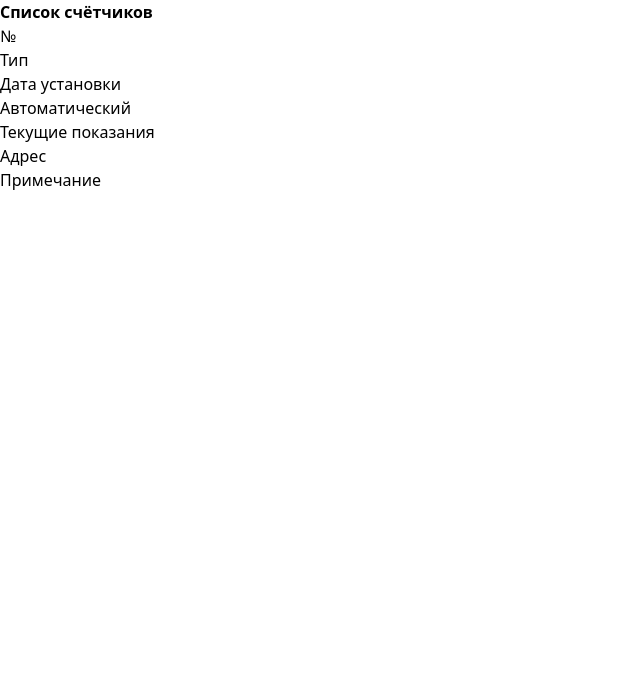
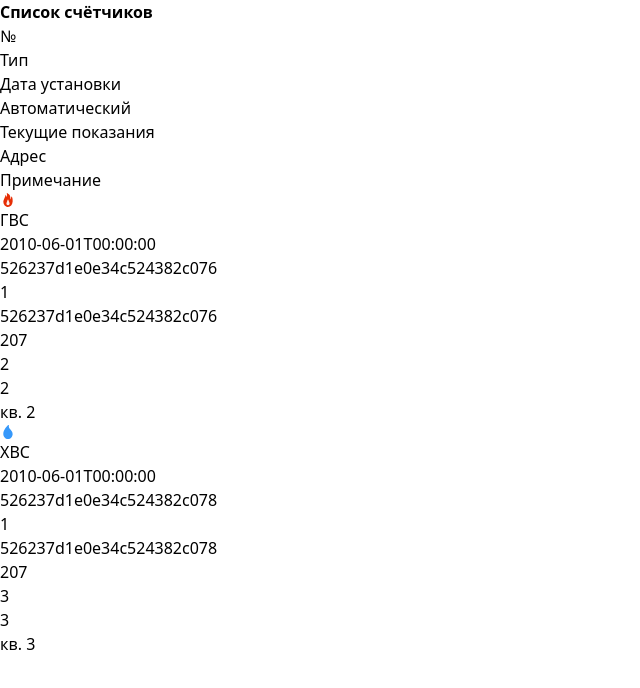
Before and after one commit to EgorVolg/counters, a React (Vite) app: page / in a window 1280 px wide. Shown: the top 688 px of the page, without its empty margins (0-640 px from the left). Built offline with nearby package versions, Linux system fonts and the light colour scheme; data requests are answered from the project's data file.

Commit message:
fix hook useAreas
fix problem with hook useAreas

```diff
--- a/src/components/Itemslist.tsx
+++ b/src/components/Itemslist.tsx
@@ -1,8 +1,9 @@
 import React, { useEffect } from "react";
-import { TMeter } from "./types.ts";
+import { TArea, TMeter } from "./types.ts";
 import axios from "axios";
-import { useAreas } from "./hooks/useAreas.js";
-import { NavItemsListMap } from "./NavItemsTopBar";
+ import { NavItemsListMap } from "./NavItemsTopBar";
+import { useAreas } from "./hooks/useAreas.ts";
+import { Item } from "./Item.tsx";
 
 export const ItemsList = () => {
   const [meters, setMeters] = React.useState<TMeter[]>([]);
@@ -18,23 +19,23 @@ export const ItemsList = () => {
   }, []);
   console.log(areas, "areas");
 
-  //   const createMeter = meters.map((obj: TMeter, index: number) => {
-  //     const areaMap = areas.find((el: TArea) => el.id === obj.area.id);
+    const createMeter = meters.map((obj: TMeter, index: number) => {
+      const areaMap = areas.find((el: TArea) => el.id === obj.area.id);
 
-  //     if (areaMap) {
-  //       const newObj = { ...obj, ...areaMap };
-  //       return <Item el={newObj} key={index} />;
-  //     }
+      if (areaMap) {
+        const newObj = { ...obj, ...areaMap };
+        return <Item el={newObj} key={index} />;
+      }
 
-  //     return obj;
-  //   });
+      return obj;
+    });
 
   return (
     <div>
       <header className="grid grid-cols-[0.5fr_0.8fr_0.8fr_0.8fr_0.8fr_1.8fr_1.8fr] gap-[0px 0px] grid-flow-row">
         <NavItemsListMap />
       </header>
-      {/* <main>{createMeter}</main> */}
+      <main>{createMeter}</main>
     </div>
   );
 };
--- a/src/components/hooks/useAreas.ts
+++ b/src/components/hooks/useAreas.ts
@@ -2,7 +2,6 @@ import { useSelector } from "react-redux"
 import { TArea } from "../types"
 
 export const useAreas = () => {
-    const { areas } = useSelector((state:TArea[]) => state.areas)
-    return { areas }
-
+    const areas = useSelector((state: { areas: TArea[] }) => state.areas)
+    return {areas}
 }
```
